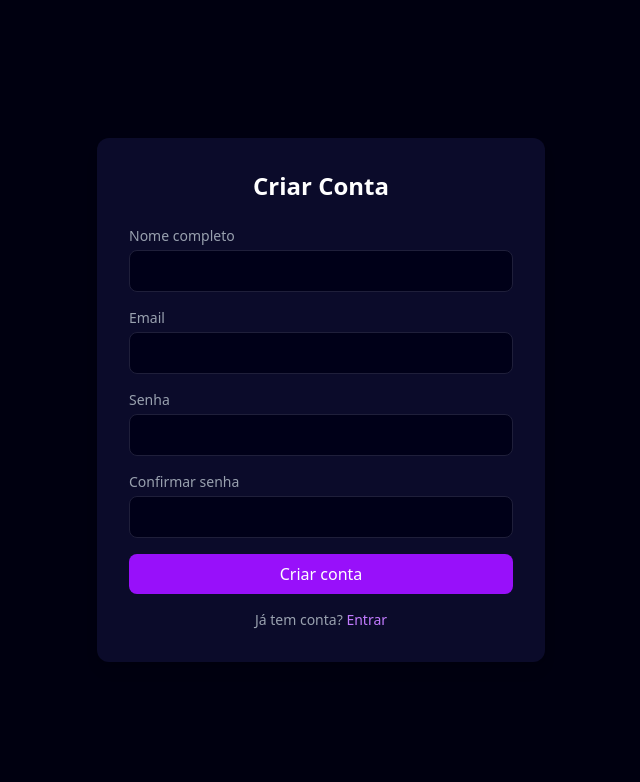
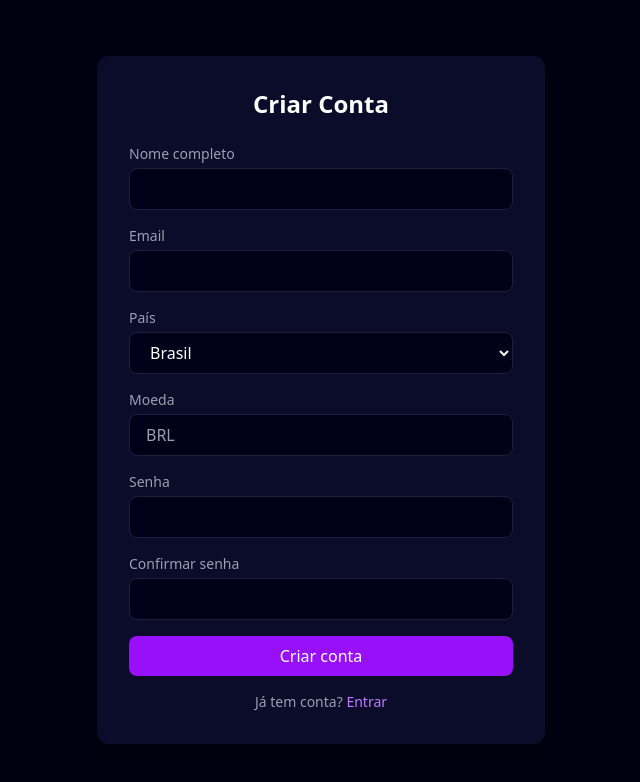
Before and after one commit to Sandro1234Melo/moneytrack-frontend, a React (Vite) app: page /register in a window 1280 px wide. Shown: the top 782 px of the page, without its empty margins (319-959 px from the left). Built offline with nearby package versions, Linux system fonts and the light colour scheme.

Commit message:
Implementação da tela de novos usuario

```diff
--- a/src/pages/Expenses.tsx
+++ b/src/pages/Expenses.tsx
@@ -41,7 +41,7 @@ const Expenses: React.FC = () => {
 
   const fetchExpenses = async (customFilters: Filters = filters) => {
     try {
-      const response = await api.get(`/expenses/user/${userId}`, {
+      const response = await api.get(`/expenses`, {
         params: {
           userId,
           from: customFilters.fromDate || undefined,
--- a/src/pages/Login.tsx
+++ b/src/pages/Login.tsx
@@ -16,7 +16,6 @@ export default function Login() {
 
     try {
       const user = await loginUser({ email, password });
-      //localStorage.setItem("user", JSON.stringify(user)); login de longa duração
       sessionStorage.setItem("user", JSON.stringify(user));
       navigate("/");
     } catch {
--- a/src/pages/Purchases.tsx
+++ b/src/pages/Purchases.tsx
@@ -34,7 +34,7 @@ const Purchases = () => {
 
   const loadPurchases = async (customFilters: Filters = filters) => {
     try {
-      const response = await api.get(`/expenses/user/${userId}`, {
+      const response = await api.get(`/expenses`, {
         params: {
           userId,
           from: customFilters.fromDate || undefined,
--- a/src/pages/Register.tsx
+++ b/src/pages/Register.tsx
@@ -4,12 +4,24 @@ import { registerUser } from "../services/authService";
 
 export default function Register() {
   const navigate = useNavigate();
+
   const [fullName, setFullName] = useState("");
   const [email, setEmail] = useState("");
   const [password, setPassword] = useState("");
   const [confirmPassword, setConfirmPassword] = useState("");
+
+  const [country, setCountry] = useState("BR");
+  const [currency, setCurrency] = useState("BRL");
+  const language = "pt-BR";
+
   const [error, setError] = useState("");
   const [loading, setLoading] = useState(false);
+
+  const countryCurrencyMap: Record<string, string> = {
+    BR: "BRL",
+    PT: "EUR",
+    US: "USD"
+  };
 
   const handleRegister = async (e: React.FormEvent) => {
     e.preventDefault();
@@ -27,6 +39,9 @@ export default function Register() {
         full_Name: fullName,
         email,
         password,
+        country_Code: country,
+        currency_Code: currency,
+        language
       });
 
       navigate("/login");
@@ -45,63 +60,105 @@ export default function Register() {
         </h1>
 
         <form onSubmit={handleRegister} className="space-y-4">
+
+          {/* Nome */}
           <div>
             <label className="block text-sm text-gray-400 mb-1">
               Nome completo
             </label>
             <input
-              type="text"
-              required
               value={fullName}
               onChange={(e) => setFullName(e.target.value)}
-              className="w-full px-4 py-2 bg-[#000018] text-white border border-[#1f1f3a] rounded-lg focus:ring-2 focus:ring-purple-600"
+              required
+              className="w-full px-4 py-2 bg-[#000018] text-white border border-[#1f1f3a] rounded-lg"
             />
           </div>
 
+          {/* Email */}
           <div>
-            <label className="block text-sm text-gray-400 mb-1">Email</label>
+            <label className="block text-sm text-gray-400 mb-1">
+              Email
+            </label>
             <input
               type="email"
-              required
               value={email}
               onChange={(e) => setEmail(e.target.value)}
-              className="w-full px-4 py-2 bg-[#000018] text-white border border-[#1f1f3a] rounded-lg focus:ring-2 focus:ring-purple-600"
+              required
+              className="w-full px-4 py-2 bg-[#000018] text-white border border-[#1f1f3a] rounded-lg"
             />
           </div>
 
+          {/* País */}
           <div>
-            <label className="block text-sm text-gray-400 mb-1">Senha</label>
+            <label className="block text-sm text-gray-400 mb-1">
+              País
+            </label>
+            <select
+              value={country}
+              onChange={(e) => {
+                const selected = e.target.value;
+                setCountry(selected);
+                setCurrency(countryCurrencyMap[selected]);
+              }}
+              className="w-full px-4 py-2 bg-[#000018] text-white border border-[#1f1f3a] rounded-lg"
+            >
+              <option value="BR">Brasil</option>
+              <option value="PT">Portugal</option>
+              <option value="US">Estados Unidos</option>
+            </select>
+          </div>
+
+          {/* Moeda */}
+          <div>
+            <label className="block text-sm text-gray-400 mb-1">
+              Moeda
+            </label>
             <input
-              type="password"
-              required
-              minLength={6}
-              value={password}
-              onChange={(e) => setPassword(e.target.value)}
-              className="w-full px-4 py-2 bg-[#000018] text-white border border-[#1f1f3a] rounded-lg focus:ring-2 focus:ring-purple-600"
+              value={currency}
+              disabled
+              className="w-full px-4 py-2 bg-[#000018] text-gray-400 border border-[#1f1f3a] rounded-lg"
             />
           </div>
 
+          {/* Senha */}
+          <div>
+            <label className="block text-sm text-gray-400 mb-1">
+              Senha
+            </label>
+            <input
+              type="password"
+              value={password}
+              minLength={6}
+              onChange={(e) => setPassword(e.target.value)}
+              required
+              className="w-full px-4 py-2 bg-[#000018] text-white border border-[#1f1f3a] rounded-lg"
+            />
+          </div>
+
+          {/* Confirmar senha */}
           <div>
             <label className="block text-sm text-gray-400 mb-1">
               Confirmar senha
             </label>
             <input
               type="password"
-              required
               value={confirmPassword}
               onChange={(e) => setConfirmPassword(e.target.value)}
-              className="w-full px-4 py-2 bg-[#000018] text-white border border-[#1f1f3a] rounded-lg focus:ring-2 focus:ring-purple-600"
+              required
+              className="w-full px-4 py-2 bg-[#000018] text-white border border-[#1f1f3a] rounded-lg"
             />
           </div>
 
           {error && (
-            <p className="text-sm text-red-500 text-center">{error}</p>
+            <p className="text-sm text-red-500 text-center">
+              {error}
+            </p>
           )}
 
           <button
             type="submit"
             disabled={loading}
-            className="w-full bg-purple-600 hover:bg-purple-700 text-white py-2 rounded-lg transition font-medium"
+            className="w-full bg-purple-600 hover:bg-purple-700 text-white py-2 rounded-lg font-medium"
           >
             {loading ? "Criando..." : "Criar conta"}
           </button>
--- a/src/routes/PrivateRoute.tsx
+++ b/src/routes/PrivateRoute.tsx
@@ -2,7 +2,6 @@ import type { JSX } from "react";
 import { Navigate } from "react-router-dom";
 
 export default function PrivateRoute({ children }: { children: JSX.Element }) {
-  //const user = localStorage.getItem("user");
     const user = sessionStorage.getItem("user");
 
   if (!user) {
--- a/src/services/authService.ts
+++ b/src/services/authService.ts
@@ -1,22 +1,21 @@
 import api from "../api/axios";
 
-export interface RegisterDto {
+export async function registerUser(data: {
   full_Name: string;
   email: string;
   password: string;
+  country_Code: string;
+  currency_Code: string;
+  language: string;
+}) {
+  const response = await api.post("/auth/register", data);
+  return response.data;
 }
 
-export interface LoginDto {
+export async function loginUser(data: {
   email: string;
   password: string;
+}) {
+  const response = await api.post("/auth/login", data);
+  return response.data;
 }
-
-export const registerUser = async (data: RegisterDto) => {
-  const response = await api.post("/Auth/register", data);
-  return response.data;
-};
-
-export const loginUser = async (data: LoginDto) => {
-  const response = await api.post("/Auth/login", data);
-  return response.data;
-};
```
